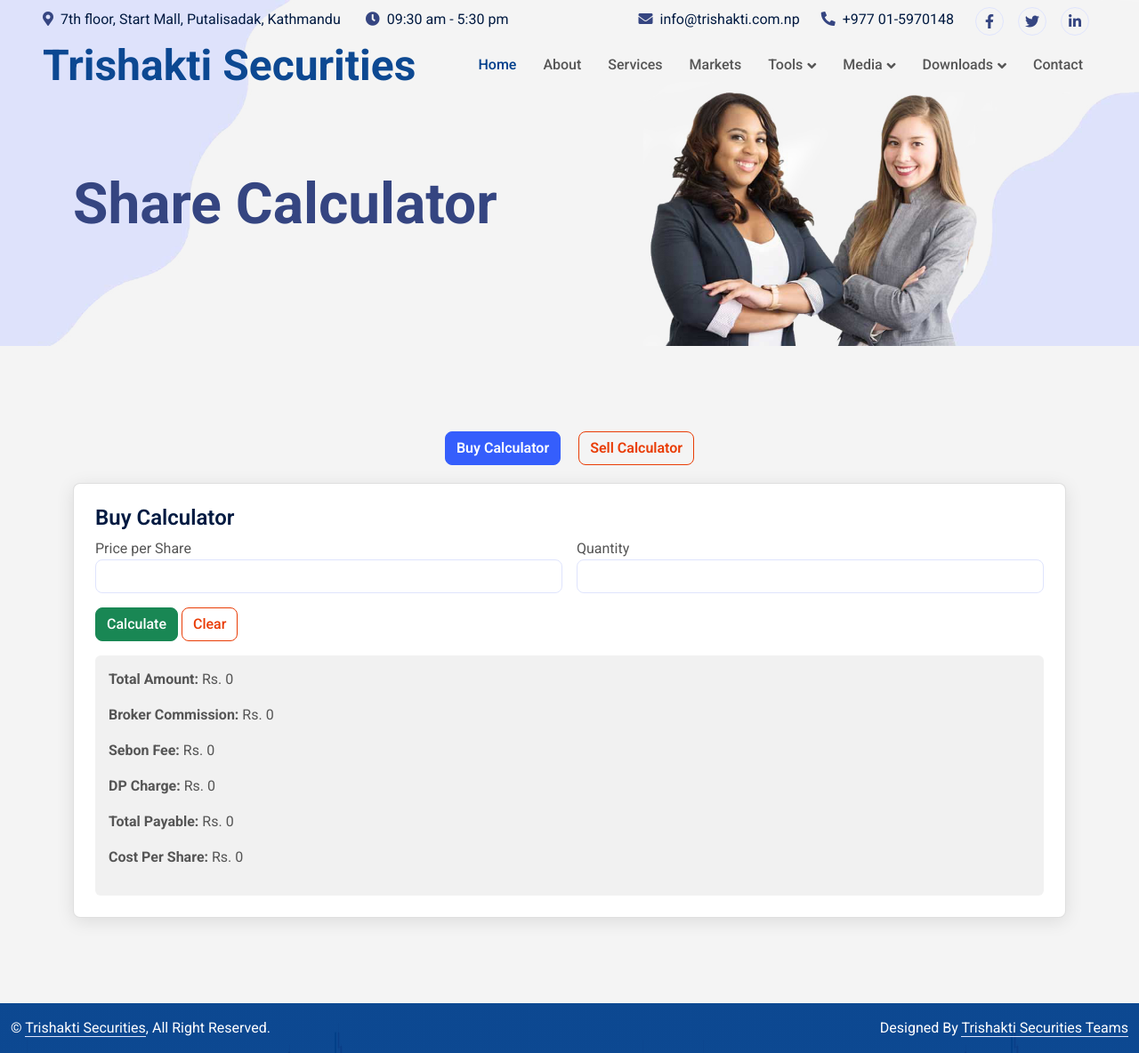
After one commit to RoboPrabin/WEB-TrishaktiWebsite, a PHP site: page /index1.html in a window 1280 px wide. The commit adds this page. Shown: the whole page at 89% size. Run offline with PHP 8.4, Linux system fonts and the light colour scheme; some libraries are stand-ins or nearby versions.

Commit message:
tools and theme

```diff
--- a/css/style.css
+++ b/css/style.css
@@ -1,10 +1,10 @@
 /********** Template CSS **********/
 :root {
-    --primary: #354581;
+    --primary: #003f8c;
     --secondary: #24A148;
     --tertiary: #555555;
     --light: #f4f4f4;
-    --dark: #354581;
+    --dark: #003f8c;
 }
 
 body {
@@ -19,6 +19,56 @@
 .primary {
     color: #354581;
 }
+
+
+
+
+
+
+
+
+.tab-buttons {
+    display: flex;
+    justify-content: center;
+    margin-bottom: 20px;
+  }
+
+  .tab-buttons button {
+    margin: 0 10px;
+    font-weight: 600;
+  }
+
+  .card {
+    box-shadow: 0 4px 20px rgba(0,0,0,0.1);
+  }
+
+  .hidden {
+    display: none;
+  }
+
+  .result {
+    background-color: #f1f1f1;
+    padding: 15px;
+    border-radius: 6px;
+    margin-top: 15px;
+  }
+
+  .profit {
+    color: green;
+    font-weight: bold;
+  }
+
+  .loss {
+    color: red;
+    font-weight: bold;
+  }
+
+
+
+
+
+
+
 
 
   /* Styling for the floating icon */
@@ -398,16 +461,16 @@
 } */
 
 .facts {
-    background: linear-gradient(rgba(53, 69, 129, 0.95), rgba(53, 69, 129, 0.95)), url(../img/bg1.png);
+    background: linear-gradient(rgba(0, 63, 140, 0.95), rgba(0, 63, 140, 0.95)), url(../img/bg1.png);
 }
 
 .factt {
-    background: linear-gradient(rgba(53, 69, 129, 0.95), rgba(53, 69, 129, 0.95)), url(../img/bg2.png);
+    background: linear-gradient(rgba(0, 63, 140, 0.95), rgba(0, 63, 140, 0.95)), url(../img/bg2.png);
 }
 
 /* Gradient color for the .fact class */
 .fact {
-    background: linear-gradient(rgba(53, 69, 129, 0.95), rgba(53, 69, 129, 0.95));
+    background: linear-gradient(rgba(0, 63, 140, 0.95), rgba(0, 63, 140, 0.95));
     -webkit-background-clip: text; /* Ensures gradient applies to text */
     background-clip: text; /* Standard property for compatibility */
     color: transparent; /* Text color transparent to show the gradient */
--- /dev/null
+++ b/index1.html
@@ -0,0 +1,355 @@
+<!DOCTYPE html>
+<html lang="en">
+
+<head>
+    <meta charset="utf-8">
+    <title>Trishakti Securities</title>
+    <meta content="width=device-width, initial-scale=1.0" name="viewport">
+    <meta content="" name="keywords">
+    <meta content="" name="description">
+
+    <!-- Favicon -->
+    <link href="img/favicon.ico" rel="icon">
+
+    <!-- Google Web Fonts -->
+    <link rel="preconnect" href="https://fonts.googleapis.com">
+    <link rel="preconnect" href="https://fonts.gstatic.com" crossorigin>
+    <link href="https://fonts.googleapis.com/css2?family=Roboto:ital,wght@0,100..900;1,100..900&display=swap" rel="stylesheet">
+
+    <!-- Icon Font Stylesheet -->
+    <link href="https://cdnjs.cloudflare.com/ajax/libs/font-awesome/5.10.0/css/all.min.css" rel="stylesheet">
+    <link href="https://cdn.jsdelivr.net/npm/bootstrap-icons@1.4.1/font/bootstrap-icons.css" rel="stylesheet">
+
+    <!-- Libraries Stylesheet -->
+    <link href="lib/animate/animate.min.css" rel="stylesheet">
+    <link href="lib/owlcarousel/assets/owl.carousel.min.css" rel="stylesheet">
+
+    <!-- Customized Bootstrap Stylesheet -->
+    <link href="css/bootstrap.min.css" rel="stylesheet">
+    <link rel="stylesheet" href="assets/css/responsive.css" />
+
+    <!-- Template Stylesheet -->
+    <link href="css/style.css" rel="stylesheet">
+</head>
+
+<body>
+        <!-- Spinner Start -->
+        <div id="spinner" class="show bg-white position-fixed translate-middle w-100 vh-100 top-50 start-50 d-flex align-items-center justify-content-center">
+            <div class="spinner-border primary" role="status" style="width: 3rem; height: 3rem;"></div>
+        </div>
+        <!-- Spinner End -->
+
+
+     <!-- Navbar Start -->
+     <div id="stickyHeaderwrap" class="container-fluid fixed-top px-0 mt-1 text-dark wow fadeIn" data-wow-delay="0.1s">
+        <div class="top-bar row gx-0 align-items-center d-none d-lg-flex">
+            <div class="col-lg-6 px-5 text-start">
+                <small><i class="fa fa-map-marker-alt primary me-2"></i>7th floor, Start Mall, Putalisadak, Kathmandu</small>
+                <small class="ms-4"><i class="fa fa-clock primary me-2"></i>09:30 am - 5:30 pm</small>
+            </div>
+
+            <div class="col-lg-6 px-5 text-end d-flex justify-content-end align-items-center">
+              <small><i class="fa fa-envelope primary me-2"></i>info@trishakti.com.np</small>
+              <small class="ms-4"><i class="fa fa-phone-alt primary me-2"></i>+977 01-5970148</small>
+
+              <!-- Facebook Icon inside rounded button -->
+              <a class="ms-4 btn btn-light btn-sm-square rounded-circle mt-1 me-2" href="">
+                <i class="fab fa-facebook-f primary"></i>
+              </a>
+
+              <!-- Twitter Icon inside rounded button -->
+              <a class="ms-2 btn btn-light btn-sm-square rounded-circle mt-1 me-2" href="">
+                <i class="fab fa-twitter primary"></i>
+              </a>
+
+              <!-- LinkedIn Icon inside rounded button -->
+              <a class="ms-2 btn btn-light btn-sm-square rounded-circle mt-1 me-2" href="">
+                <i class="fab fa-linkedin-in primary"></i>
+              </a>
+            </div>
+        </div>
+
+
+
+        <nav class="navbar navbar-expand-lg navbar-light py-lg-0 px-lg-5 wow fadeIn" data-wow-delay="0.1s">
+            <a href="index.html" class="navbar-brand ms-4 ms-lg-0">
+                <h1 class="display-4 fact m-0">Trishakti Securities </h1>
+
+            </a>
+            <button type="button" class="navbar-toggler me-4" data-bs-toggle="collapse" data-bs-target="#navbarCollapse">
+                <span class="navbar-toggler-icon"></span>
+            </button>
+            <div class="collapse navbar-collapse" id="navbarCollapse">
+                <div class="navbar-nav ms-auto p-4 p-lg-0">
+                    <a href="index.html" class="nav-item nav-link active">Home</a>
+                    <a href="about.html" class="nav-item nav-link">About</a>
+                    <a href="service.html" class="nav-item nav-link">Services</a>
+                    <a href="market.html" class="nav-item nav-link">Markets</a>
+
+                    <div class="nav-item dropdown">
+                        <a href="#" class="nav-link dropdown-toggle" data-bs-toggle="dropdown">Tools</a>
+                        <div class="dropdown-menu m-0">
+                            <a href="tools/Sharecalculator.html" class="dropdown-item">Share Calculator</a>
+                            <a href="tools/dividendcalculator.html" class="dropdown-item">Divident Calculator</a>
+                            <a href="tools/weightedaverage.html" class="dropdown-item">Weight Avg Calculator</a>
+                            <a href="tools/sipcalculator.html" class="dropdown-item">SIP Calculator</a>
+                            <a href="tools/emicalculator.html" class="dropdown-item">EMI Calculator</a>
+                            <a href="tools/payrolcalculator.html" class="dropdown-item">PayRol Tax Calculator</a>
+                        </div>
+                    </div>
+                    <div class="nav-item dropdown">
+                            <a href="#" class="nav-link dropdown-toggle" data-bs-toggle="dropdown">Media</a>
+                        <div class="dropdown-menu m-0">
+                            <a href="Notice.html" class="dropdown-item">Notice </a>
+                            <a href="na.html" class="dropdown-item">News & Article</a>
+                            <a href="gallery.html" class="dropdown-item">Gallery</a>
+                            <a href="faqs.html" class="dropdown-item">FAQS</a>
+                        </div>
+                    </div>
+                    <div class="nav-item dropdown">
+                        <a href="#" class="nav-link dropdown-toggle" data-bs-toggle="dropdown">Downloads</a>
+                        <div class="dropdown-menu m-0">
+                            <a href="act.html" class="dropdown-item">ACT</a>
+                            <a href="rr.html" class="dropdown-item">Rule & Regulation</a>
+                            <a href="blaw.html" class="dropdown-item">Bylaws</a>
+                            <a href="gc.html" class="dropdown-item">Guidlines/circulars</a>
+                            <a href="download.html" class="dropdown-item">Downloads Forms</a>
+                        </div>
+                    </div>
+
+                    <!-- <a href="tools.html" class="nav-item nav-link">Tools</a> -->
+                    <a href="contact.html" class="nav-item nav-link">Contact</a>
+                </div>
+            </div>
+
+        </nav>
+    </div>
+    <!-- Navbar End -->
+
+    <!-- Page Header Start -->
+    <div class="container-fluid page-header mb-5 wow fadeIn" data-wow-delay="0.1s">
+        <div class="container">
+            <h1 class="display-3 mb-4 primary animated slideInDown">Share Calculator</h1>
+        </div>
+    </div>
+
+    <div class="container mb-5 py-5">
+        <div class="tab-buttons">
+          <button id="showBuy" class="btn btn-outline-primary active">Buy Calculator</button>
+          <button id="showSell" class="btn btn-outline-secondary">Sell Calculator</button>
+        </div>
+
+        <!-- Buy Section -->
+        <div id="buySection" class="card p-4">
+          <h4>Buy Calculator</h4>
+          <div class="row g-3">
+            <div class="col-md-6">
+              <label>Price per Share</label>
+              <input type="number" class="form-control" id="price" />
+            </div>
+            <div class="col-md-6">
+              <label>Quantity</label>
+              <input type="number" class="form-control" id="quantity" />
+            </div>
+            <div class="col-12">
+              <button id="buyCalculate" class="btn btn-success">Calculate</button>
+              <button id="clearFieldsBuy" class="btn btn-outline-secondary">Clear</button>
+            </div>
+          </div>
+          <div class="result mt-3">
+            <p><strong>Total Amount:</strong> Rs. <span id="totalAmount">0</span></p>
+            <p><strong>Broker Commission:</strong> Rs. <span id="brokerCom">0</span></p>
+            <p><strong>Sebon Fee:</strong> Rs. <span id="sebonFee">0</span></p>
+            <p><strong>DP Charge:</strong> Rs. <span id="dpCharge">0</span></p>
+            <p><strong>Total Payable:</strong> Rs. <span id="sumTotal">0</span></p>
+            <p><strong>Cost Per Share:</strong> Rs. <span id="costPerShare">0</span></p>
+          </div>
+        </div>
+
+        <div id="sellSection" class="card p-4 hidden">
+          <h4>Sell Calculator</h4>
+          <div class="row g-3">
+            <div class="col-md-4">
+              <label>Selling Price</label>
+              <input type="number" class="form-control" id="sellingPrice" />
+            </div>
+            <div class="col-md-4">
+              <label>Quantity</label>
+              <input type="number" class="form-control" id="sellQuantity" />
+            </div>
+            <div class="col-md-4">
+              <label>WACC (Weighted Avg. Cost)</label>
+              <input type="number" class="form-control" id="wacc" />
+            </div>
+            <div class="col-md-6">
+              <label>Capital Gain Type</label>
+              <div>
+                <label class="me-3"><input type="radio" name="cgtType" value="5" checked /> Short Term (5%)</label>
+                <label><input type="radio" name="cgtType" value="7" /> Long Term (7%)</label>
+              </div>
+            </div>
+            <div class="col-12">
+              <button id="sellCalculate" class="btn btn-success">Calculate</button>
+              <button id="clearFieldsSell" class="btn btn-outline-secondary">Clear</button>
+            </div>
+          </div>
+          <div class="result mt-3">
+            <p><strong>Total Sale:</strong> Rs. <span id="totalSale">0</span></p>
+            <p><strong>Broker Commission:</strong> Rs. <span id="saleBrokerCom">0</span></p>
+            <p><strong>Sebon Fee:</strong> Rs. <span id="saleSebonFee">0</span></p>
+            <p><strong>DP Charge:</strong> Rs. <span id="saleDpCharge">0</span></p>
+            <p><strong>Capital Gain Tax:</strong> Rs. <span id="capitalTax">0</span></p>
+            <p><strong>Total Receivable:</strong> Rs. <span id="totalReceivable">0</span></p>
+          </div>
+        </div>
+      </div>
+
+
+    <!-- Copyright Start -->
+    <div id="stickyFooterwrap" class="container-fluid facts py-sm-3">
+        <div class="row">
+            <div class="col-md-6 text-center text-md-start mb-3 mb-md-0 text-white">
+                &copy; <a class="border-bottom text-white" href="#">Trishakti Securities</a>, All Right Reserved.
+            </div>
+            <div class="col-md-6 text-center text-md-end text-white">
+                Designed By <a class="border-bottom text-white" href="#">Trishakti Securities Teams</a>
+            </div>
+        </div>
+    </div>
+    <!-- Copyright End -->
+
+
+
+    <!-- Back to Top -->
+    <a href="#" class="btn btn-lg btn-lg-square rounded-circle back-to-top up-arrow visually-hidden"><i class="bi bi-arrow-up"></i></a>
+
+
+    <!-- JavaScript Libraries -->
+    <script src="https://code.jquery.com/jquery-3.4.1.min.js"></script>
+    <script src="https://cdn.jsdelivr.net/npm/bootstrap@5.0.0/dist/js/bootstrap.bundle.min.js"></script>
+    <script src="lib/wow/wow.min.js"></script>
+    <script src="lib/easing/easing.min.js"></script>
+    <script src="lib/waypoints/waypoints.min.js"></script>
+    <script src="lib/owlcarousel/owl.carousel.min.js"></script>
+    <script src="lib/counterup/counterup.min.js"></script>
+
+
+
+<script>
+
+    // --- Tab Switching ---
+document.getElementById("showBuy").addEventListener("click", () => {
+    document.getElementById("buySection").classList.remove("hidden");
+    document.getElementById("sellSection").classList.add("hidden");
+    document.getElementById("showBuy").classList.add("active");
+    document.getElementById("showSell").classList.remove("active");
+  });
+
+  document.getElementById("showSell").addEventListener("click", () => {
+    document.getElementById("sellSection").classList.remove("hidden");
+    document.getElementById("buySection").classList.add("hidden");
+    document.getElementById("showSell").classList.add("active");
+    document.getElementById("showBuy").classList.remove("active");
+  });
+
+  // --- Buy Calculator ---
+  document.getElementById("buyCalculate").addEventListener("click", () => {
+    const price = parseFloat(document.getElementById("price").value);
+    const quantity = parseInt(document.getElementById("quantity").value);
+
+    if (!price || !quantity || price <= 0 || quantity <= 0) return;
+
+    const totalAmount = price * quantity;
+
+    let brokerPercent = 0.36;
+    if (totalAmount > 50000 && totalAmount <= 500000) brokerPercent = 0.33;
+    if (totalAmount > 500000 && totalAmount <= 2000000) brokerPercent = 0.31;
+    if (totalAmount > 2000000) brokerPercent = 0.27;
+
+    let brokerCom = (brokerPercent * totalAmount) / 100;
+    if (totalAmount <= 50000 && brokerCom < 10) brokerCom = 10;
+
+    const sebonFee = (totalAmount * 0.015) / 100;
+    const dpCharge = 25;
+    const totalPayable = totalAmount + brokerCom + sebonFee + dpCharge;
+    const costPerShare = totalPayable / quantity;
+
+    document.getElementById("totalAmount").textContent = totalAmount.toFixed(2);
+    document.getElementById("brokerCom").textContent = brokerCom.toFixed(2);
+    document.getElementById("sebonFee").textContent = sebonFee.toFixed(2);
+    document.getElementById("dpCharge").textContent = dpCharge.toFixed(2);
+    document.getElementById("sumTotal").textContent = totalPayable.toFixed(2);
+    document.getElementById("costPerShare").textContent = costPerShare.toFixed(2);
+  });
+
+  document.getElementById("clearFieldsBuy").addEventListener("click", () => {
+    document.getElementById("price").value = '';
+    document.getElementById("quantity").value = '';
+    ["totalAmount", "brokerCom", "sebonFee", "dpCharge", "sumTotal", "costPerShare"]
+      .forEach(id => document.getElementById(id).textContent = '0');
+  });
+
+  // --- Sell Calculator ---
+  const sellState = {
+    dpCharge: 25
+  };
+
+  function calculateSell(cgt) {
+    const price = parseFloat(document.getElementById("sellingPrice").value);
+    const qty = parseInt(document.getElementById("sellQuantity").value);
+    const wacc = parseFloat(document.getElementById("wacc").value);
+
+    if (!price || !qty || !wacc || price <= 0 || qty <= 0 || wacc <= 0) return;
+
+    const totalSale = price * qty;
+    const totalPurchase = wacc * qty;
+
+    let brokerPercent = 0.36;
+    if (totalSale > 50000 && totalSale <= 500000) brokerPercent = 0.33;
+    if (totalSale > 500000 && totalSale <= 2000000) brokerPercent = 0.31;
+    if (totalSale > 2000000) brokerPercent = 0.27;
+
+    let brokerCom = (brokerPercent * totalSale) / 100;
+    if (totalSale <= 50000 && brokerCom < 10) brokerCom = 10;
+
+    const sebonFee = (totalSale * 0.015) / 100;
+    const profit = totalSale - (totalPurchase + brokerCom + sebonFee + sellState.dpCharge);
+    const capitalTax = profit > 0 ? (cgt * profit) / 100 : 0;
+    const totalReceivable = totalSale - (brokerCom + sebonFee + sellState.dpCharge + capitalTax);
+
+    // Update the values in DOM
+    document.getElementById("totalSale").textContent = totalSale.toFixed(2);
+    document.getElementById("saleBrokerCom").textContent = brokerCom.toFixed(2);
+    document.getElementById("saleSebonFee").textContent = sebonFee.toFixed(2);
+    document.getElementById("saleDpCharge").textContent = sellState.dpCharge.toFixed(2);
+    document.getElementById("capitalTax").textContent = capitalTax.toFixed(2);
+    document.getElementById("totalReceivable").textContent = totalReceivable.toFixed(2);
+  }
+
+  document.getElementById("sellCalculate").addEventListener("click", () => {
+    const cgt = parseFloat(document.querySelector("input[name='cgtType']:checked").value);
+    calculateSell(cgt);
+  });
+
+  document.querySelectorAll("input[name='cgtType']").forEach(radio => {
+    radio.addEventListener("change", () => {
+      const cgt = parseFloat(document.querySelector("input[name='cgtType']:checked").value);
+      calculateSell(cgt);
+    });
+  });
+
+  document.getElementById("clearFieldsSell").addEventListener("click", () => {
+    ["sellingPrice", "sellQuantity", "wacc"].forEach(id => document.getElementById(id).value = '');
+    ["totalSale", "saleBrokerCom", "saleSebonFee", "saleDpCharge", "capitalTax", "totalReceivable"]
+      .forEach(id => document.getElementById(id).textContent = '0');
+  });
+
+</script>
+
+
+
+    <!-- Template Javascript -->
+    <script src="js/main.js"></script>
+</body>
+
+</html>
--- a/market.html
+++ b/market.html
@@ -26,6 +26,7 @@
 
     <!-- Customized Bootstrap Stylesheet -->
     <link href="css/bootstrap.min.css" rel="stylesheet">
+    <link rel="stylesheet" href="assets/css/responsive.css" />
 
     <!-- Template Stylesheet -->
     <link href="css/style.css" rel="stylesheet">
--- a/tools/Sharecalculator.html
+++ b/tools/Sharecalculator.html
@@ -42,9 +42,6 @@
 </head>
 
 <body>
-
-
-    <body>
         <div class="page-wrapper">
 
             <div id="contentContainer">
```
Also changed, not shown: other parts of css/style.css (+23 -10 lines), contact.html (+11 -11 lines), img/header.jpg, img/share.png (added), js/script.js (line endings or trailing spaces).
